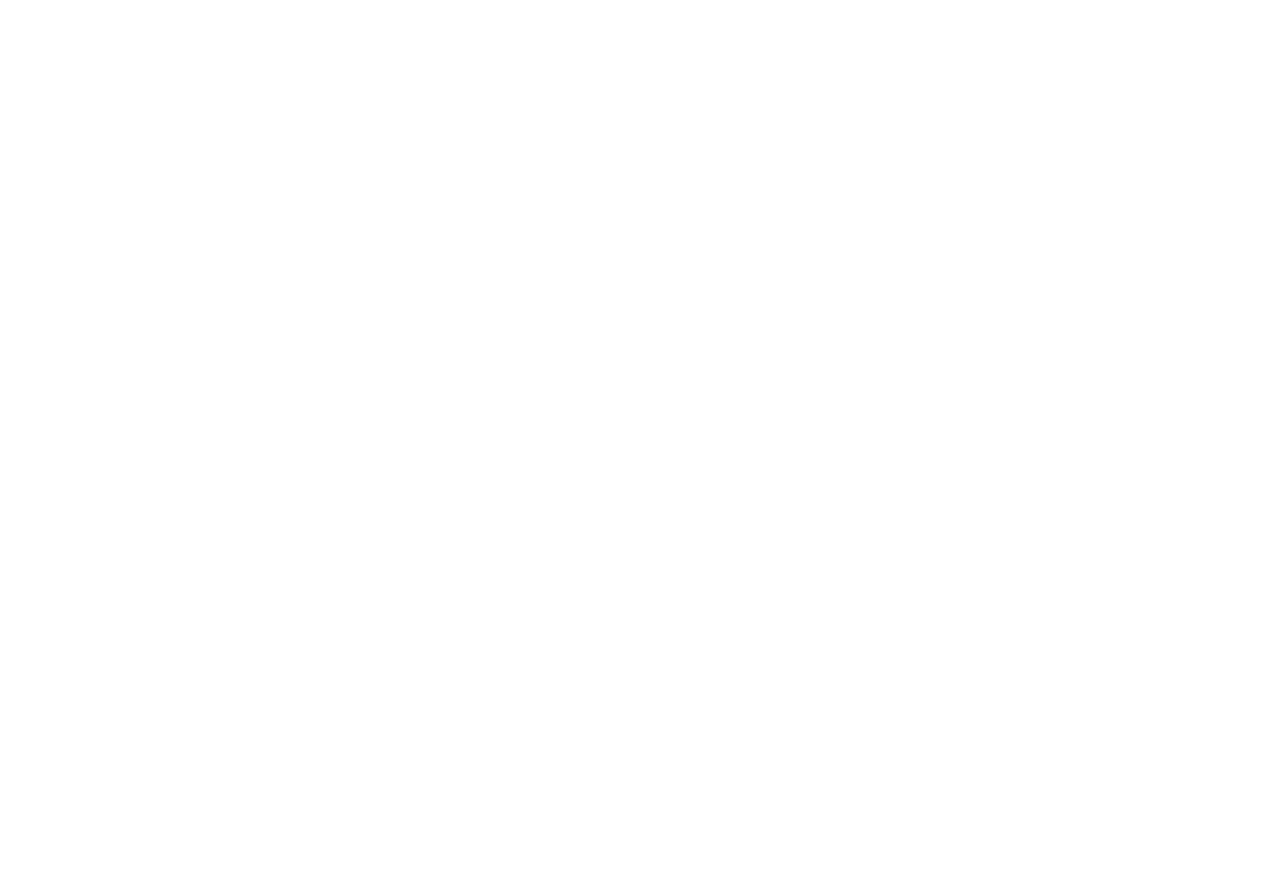
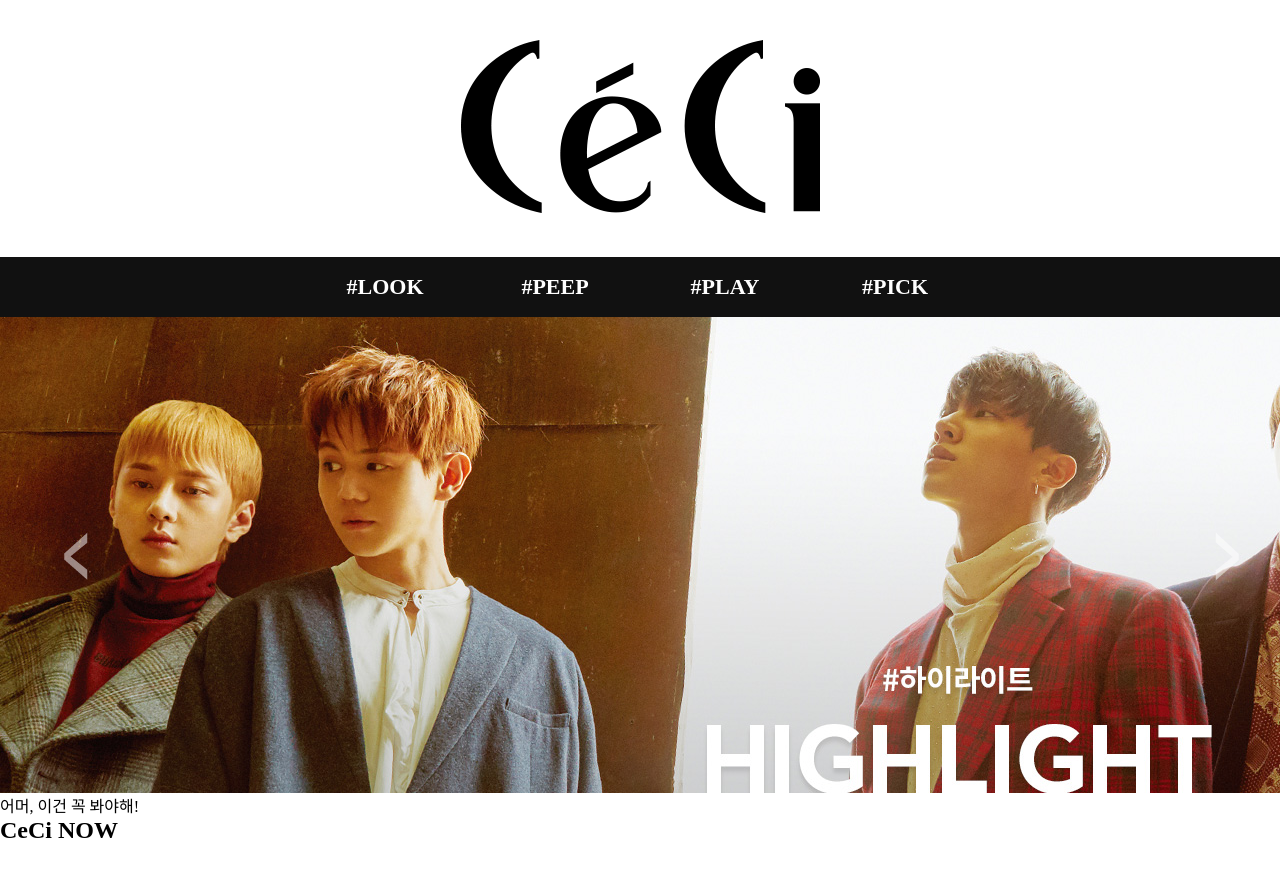
Before and after one commit to ShinSora/20170928, a plain HTML site: page index.html in a window 1280 px wide. Shown: the top 876 px of the page. Before the commit the page ends 800 px from the top, so only its background shows below. Drawn offline with Linux system fonts and the light colour scheme; a web font is replaced by a local one.

Commit message:
ceci copy page

```diff
--- a/css/style.css
+++ b/css/style.css
@@ -0,0 +1,80 @@
+/*웹폰트*/
+@import url(http://fonts.googleapis.com/earlyaccess/nanumgothic.css);
+@import url(//cdn.rawgit.com/hiun/NanumSquare/master/nanumsquare.css);
+
+
+/*초기화*/
+*{ margin:0; padding:0; }
+a{ text-decoration:none; }
+li{ list-style:none; }
+body {height:2000px;}
+
+
+.header { width:100%; height:313px;}
+.header .logo { width:359px; margin:0 auto; padding:40px;}
+.header img { width:359px; height:173px; }
+
+
+.nav {
+    background-color:#111;
+    width:100%;
+}
+.nav .menu {
+    width:680px;
+    margin:0 auto;
+    height:60px;
+}
+.nav .menu li { float:left; }
+.nav .menu li a {
+    display:block;
+    width:130px; height:60px;
+    line-height:60px;
+    margin:0 20px;
+    text-align:center;
+    color:#fff;
+    font-size:22px;
+    font-family:'Nanum-Square';
+    font-weight:600;
+}
+
+.nav .menu li a:hover { color:#ccc; }
+
+
+
+
+/*메뉴 fixed 기능*/
+.nav { position:absolute; z-index:999;}
+.nav.fixed {
+    position:fixed; top:0; left:0; width:100%;
+/*    background-color:rgba(0,0,0,0.5);*/
+    border-bottom:1px solid #000;
+    transition:all .5 ease;
+}
+
+.nav .menu li a.active { background:#c13333; }
+
+
+
+
+
+
+
+/* swiper 플러그인 css */
+.swiper-container {
+    background-color:#555;
+    width: 100%;
+    height: 480px;
+}
+.swiper-slide img{
+    height:100%;
+}
+.swiper-button-prev, .swiper-button-next {
+    background-image:none;
+    opacity:.5
+}
+.swiper-button-next, .swiper-container-rtl .swiper-button-prev{
+    right:5%;
+}
+.swiper-button-prev, .swiper-container-rtl .swiper-button-next{
+    left:5%;
+}
--- a/index.html
+++ b/index.html
@@ -7,14 +7,61 @@
         <meta name="keywords" content="사이트 키워드" />
         <meta name="description" content="사이트 설명" />
         <meta name="viewport" content="width=device-width, user-scalable=no">
-        <title>Hanpixel</title>
+        <title>CeCi</title>
+        <link rel="stylesheet" href="css/swiper.min.css">
         <link rel="stylesheet" href="css/style.css" />
+
     </head>
     <body>
 
 
 
+        <div class="container">
 
+           <div class="header">
+               <div class="logo">
+                   <img src="/images/main_logo.png" alt="메인로고"/>
+               </div>
+               <div class="nav">
+                   <ul class="menu">
+                       <li><a href="#">#LOOK</a></li>
+                       <li><a href="#">#PEEP</a></li>
+                       <li><a href="#">#PLAY</a></li>
+                       <li><a href="#">#PICK</a></li>
+                   </ul>
+               </div>
+           </div>
+
+
+
+           <div class="main_slider">
+            <div class="swiper-container">
+                <!-- Additional required wrapper -->
+                <div class="swiper-wrapper">
+                <!-- Slides -->
+                    <div class="swiper-slide"><img src="images/main_slider_1.jpg" alt="메인슬라이드_1" /></div>
+                    <div class="swiper-slide"><img src="images/main_slider_2.jpg" alt="메인슬라이드_2" /></div>
+                    <div class="swiper-slide"><img src="images/main_slider_3.jpg" alt="메인슬라이드_3" /></div>
+                </div>
+                <!-- If we need pagination -->
+                <!--                <div class="swiper-pagination"></div> -->
+
+                <div class="swiper-button-prev"><img src="images/slider_btn_prev.png" /></div>
+                <div class="swiper-button-next"><img src="images/slider_btn_next.png" /></div>
+            </div>
+           </div>
+
+           <div class="section">
+               <div>
+                  <p>어머, 이건 꼭 봐야해!</p>
+                  <h2>CeCi NOW</h2>
+                  <div class="">
+
+                  </div>
+               </div>
+           </div>
+
+        </div>
 
 
 
@@ -27,6 +74,7 @@
 
 
         <script src="js/jquery-3.1.1.min.js"></script>
+        <script src="js/swiper.min.js"></script>
         <script src="js/script.js"></script>
 
     </body>
--- a/js/script.js
+++ b/js/script.js
@@ -0,0 +1,39 @@
+$(document).ready(function () {
+    //Swiper 슬라이드
+    var mySwiper = new Swiper ('.swiper-container', {
+        // Optional parameters
+        direction: 'horizontal',
+        loop: true,
+
+        // If we need pagination
+        pagination: '.swiper-pagination',
+        paginationClickable:'false',
+
+        // Navigation arrows
+        nextButton: '.swiper-button-next',
+        prevButton: '.swiper-button-prev',
+
+        // And if we need scrollbar
+        scrollbarHide: 'true',
+    })
+
+
+
+    //스크롤이벤트
+    $(window).on('scroll', function(){
+
+        var now=$(this).scrollTop();
+        console.log(now);
+
+        if(now >= 253){
+            $('.nav').addClass('fixed');
+        }else if(now <= 253){
+            $('.nav').removeClass('fixed');
+        }
+    });
+
+
+
+
+
+});
```
Also changed, not shown: css/swiper.min.css (added), images/main_logo.png (added), images/main_slider_1.jpg (added), images/main_slider_2.jpg (added), images/main_slider_3.jpg (added), images/slider_btn.png (added), images/slider_btn_next.png (added), images/slider_btn_prev.png (added), js/swiper.min.js (added), 1 other file.
